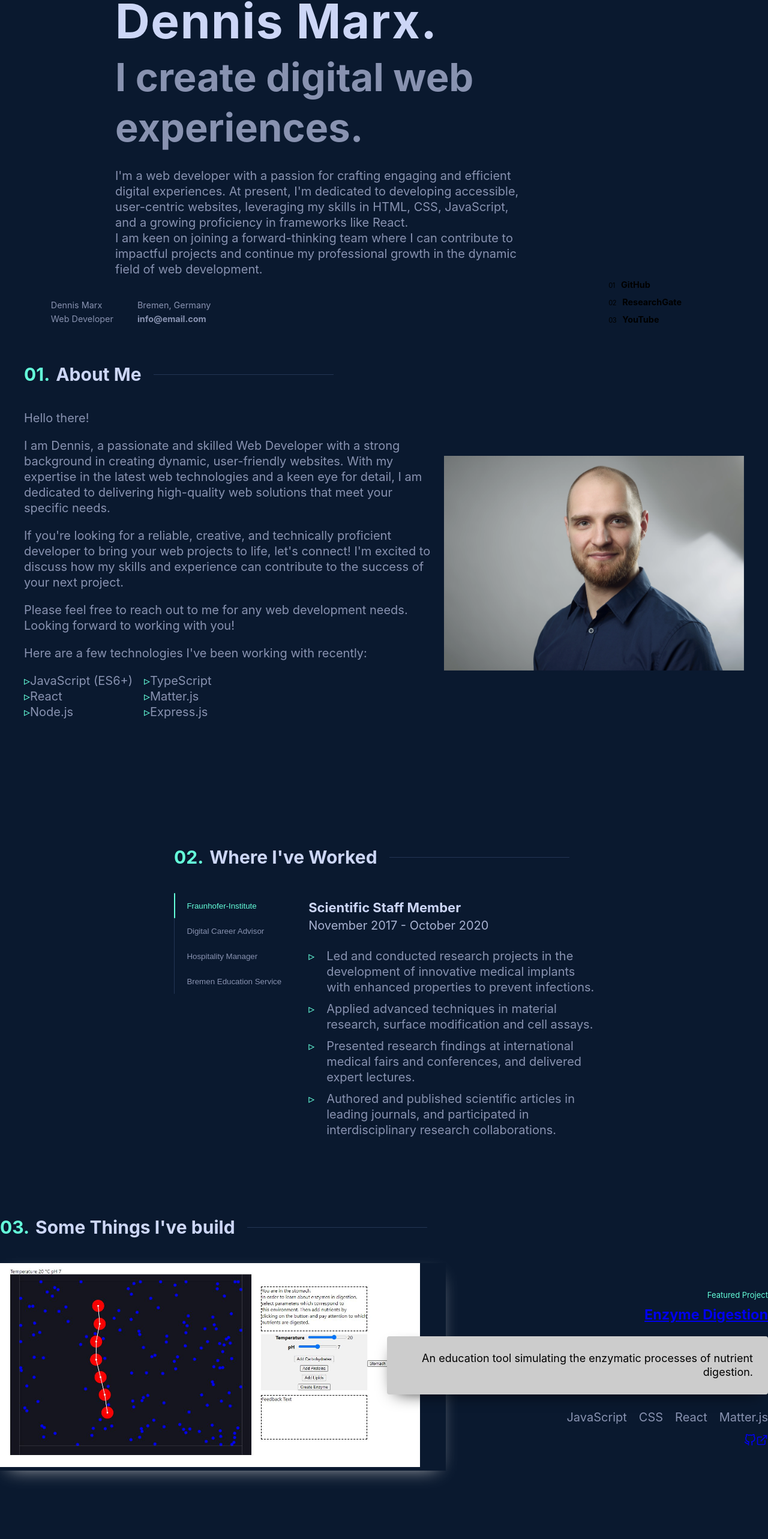
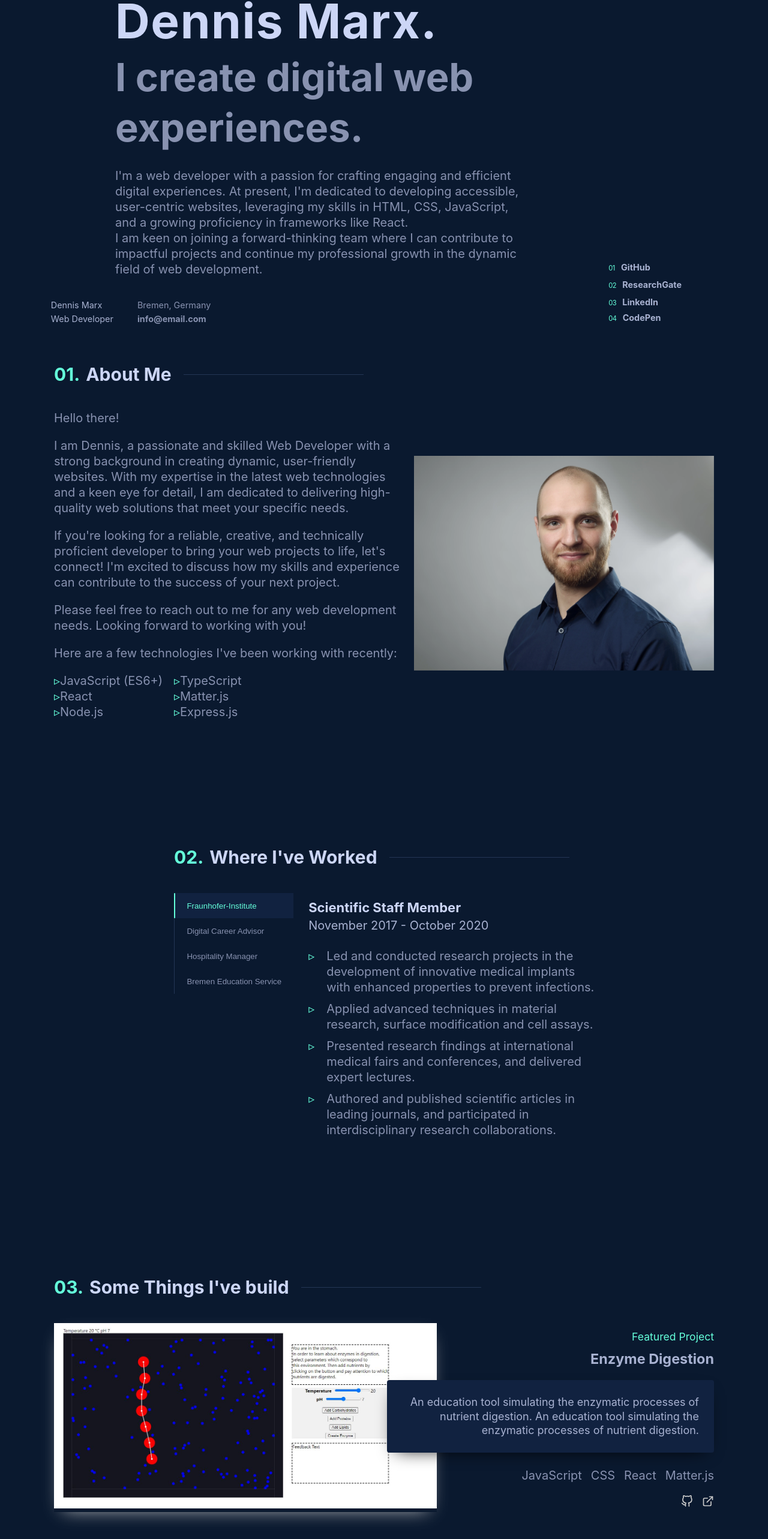
Before and after one commit to denmarx/resume23-24, a React (Create React App) app: page / in a window 1280 px wide. Shown: the part 205-2771 px from the top of the page at 60% size. Built offline with nearby package versions, Linux system fonts and the light colour scheme.

Commit message:
add project styling

```diff
--- a/src/components/Content/About.module.css
+++ b/src/components/Content/About.module.css
@@ -1,6 +1,6 @@
 .aboutWrapper {
   padding-bottom: 100px;
-  max-width: 1200px;
+  max-width: 1100px;
   margin: 0px auto;
 }
 
--- a/src/components/Content/Jobs.js
+++ b/src/components/Content/Jobs.js
@@ -38,9 +38,13 @@ const Jobs = () => {
         <div role='tablist' className={styles.tabList}>
           {jobNames.map((jobName) => (
             <button
+              className={styles.tablistButton}
               key={jobName}
               onClick={() => setActiveJob(jobName)}
-              style={{ color: activeJob === jobName ? 'var(--green)' : 'var(--slate)' }}
+              style={{
+                color: activeJob === jobName ? 'var(--green)' : 'var(--slate)',
+                backgroundColor: activeJob === jobName ? 'var(--light-navy)' : 'var(--navy)',
+              }}
             >
               <span>{jobName}</span>
             </button>
--- a/src/components/Content/Jobs.module.css
+++ b/src/components/Content/Jobs.module.css
@@ -37,7 +37,7 @@
   display: flex;
   /* align-items: center; */
   justify-content: space-between;
-  gap: 20px;
+  /* gap: 20px; */
   min-height: 340px;
   opacity: 0;
 }
@@ -61,8 +61,19 @@
   align-items: center;
   -webkit-box-align: center;
   height: 42px;
-  width: 100%;
+  /* width: 100%; */
   white-space: nowrap;
+  padding: 0px 20px;
+}
+
+.tabList button:hover {
+  background-color: var(--light-navy);
+  transition: 0.3s ease-in-out;
+}
+
+.tabList button:hover span {
+  color: var(--green);
+  transition: 0.3s ease-in-out;
 }
 
 .tabHighlightBar {
--- a/src/components/Content/Projects.js
+++ b/src/components/Content/Projects.js
@@ -13,8 +13,8 @@ const Projects = () => {
         Some Things I've build
       </h2>
       <ul className={styles.styledProjectGrid}>
-        <li className={styles.styledProject} ref={addRef(0.5)}>
-          <div className={styles.projectContent} data-animation-type='slideInFromRight' ref={addRef(0.9)}>
+        <li className={styles.styledProject} ref={addRef(0.6)}>
+          <div className={styles.projectContent}>
             <div>
               <p className={styles.projectOverline}>Featured Project</p>
               <h3 className={styles.projectTitle}>
@@ -23,7 +23,10 @@ const Projects = () => {
                 </a>
               </h3>
               <div className={styles.projectDescription}>
-                <p>An education tool simulating the enzymatic processes of nutrient digestion.</p>
+                <p>
+                  An education tool simulating the enzymatic processes of nutrient digestion. An education tool
+                  simulating the enzymatic processes of nutrient digestion.
+                </p>
               </div>
               <ul className={styles.projectTechList}>
                 <li>JavaScript</li>
@@ -32,7 +35,13 @@ const Projects = () => {
                 <li>Matter.js</li>
               </ul>
               <div className={styles.projectLinks}>
-                <a href='/' aria-label='GitHub Link' rel='noopener noreferrer' target='_blank'>
+                <a
+                  className={styles.githubLink}
+                  href='/'
+                  aria-label='GitHub Link'
+                  rel='noopener noreferrer'
+                  target='_blank'
+                >
                   <svg
                     xmlns='http://www.w3.org/2000/svg'
                     role='img'
@@ -69,7 +78,7 @@ const Projects = () => {
               </div>
             </div>
           </div>
-          <div className={styles.projectImage} data-animation-type='slideInFromLeft' ref={addRef(0.5)}>
+          <div className={styles.projectImage}>
             <a href='/' rel='noopener noreferrer' target='_blank'>
               <div className={styles.imageWrapper}>
                 <img aria-hidden='true' data-placeholder-image='' decoding='async' src={enzyme} alt=''></img>
@@ -77,7 +86,7 @@ const Projects = () => {
             </a>
           </div>
         </li>
-        <li className={styles.styledProject}>
+        <li className={styles.styledProject} ref={addRef(0.6)}>
           <div className={styles.projectContent}>
             <div>
               <p className={styles.projectOverline}>Featured Project</p>
@@ -96,7 +105,13 @@ const Projects = () => {
                 <li>Matter.js</li>
               </ul>
               <div className={styles.projectLinks}>
-                <a href='/' aria-label='GitHub Link' rel='noopener noreferrer' target='_blank'>
+                <a
+                  className={styles.githubLink}
+                  href='/'
+                  aria-label='GitHub Link'
+                  rel='noopener noreferrer'
+                  target='_blank'
+                >
                   <svg
                     xmlns='http://www.w3.org/2000/svg'
                     role='img'
@@ -141,7 +156,7 @@ const Projects = () => {
             </a>
           </div>
         </li>
-        <li className={styles.styledProject}>
+        <li className={styles.styledProject} ref={addRef(0.6)}>
           <div className={styles.projectContent}>
             <div>
               <p className={styles.projectOverline}>Featured Project</p>
@@ -160,7 +175,13 @@ const Projects = () => {
                 <li>Matter.js</li>
               </ul>
               <div className={styles.projectLinks}>
-                <a href='/' aria-label='GitHub Link' rel='noopener noreferrer' target='_blank'>
+                <a
+                  className={styles.githubLink}
+                  href='/'
+                  aria-label='GitHub Link'
+                  rel='noopener noreferrer'
+                  target='_blank'
+                >
                   <svg
                     xmlns='http://www.w3.org/2000/svg'
                     role='img'
@@ -205,7 +226,7 @@ const Projects = () => {
             </a>
           </div>
         </li>
-        <li className={styles.styledProject}>
+        <li className={styles.styledProject} ref={addRef(0.6)}>
           <div className={styles.projectContent}>
             <div>
               <p className={styles.projectOverline}>Featured Project</p>
@@ -224,7 +245,13 @@ const Projects = () => {
                 <li>Matter.js</li>
               </ul>
               <div className={styles.projectLinks}>
-                <a href='/' aria-label='GitHub Link' rel='noopener noreferrer' target='_blank'>
+                <a
+                  className={styles.githubLink}
+                  href='/'
+                  aria-label='GitHub Link'
+                  rel='noopener noreferrer'
+                  target='_blank'
+                >
                   <svg
                     xmlns='http://www.w3.org/2000/svg'
                     role='img'
--- a/src/components/Content/Projects.module.css
+++ b/src/components/Content/Projects.module.css
@@ -1,6 +1,6 @@
-.projectsWrapper {
+.projectWrapper {
   padding: 100px 0;
-  max-width: 1000px;
+  max-width: 1100px;
   margin: 0px auto;
 }
 
@@ -50,7 +50,7 @@
   opacity: 0;
 }
 .styledProject .projectContent {
-  opacity: 0;
+  /* opacity: 0; */
   z-index: 2;
 }
 
@@ -67,12 +67,17 @@
   margin: 10px 0px;
   color: var(--green);
   /* font-family: var(--font-mono); */
-  font-size: 13px;
+  font-size: 1.1rem;
   font-weight: 400;
 }
 
 .projectTitle {
   margin: 0px 0px 20px;
+}
+
+.projectTitle a {
+  text-decoration: none;
+  color: var(--light-slate);
 }
 
 .projectDescription {
@@ -82,9 +87,13 @@
   z-index: 2;
   padding: 25px;
   border-radius: 4px;
-  background-color: #ccc;
+  background-color: var(--light-navy);
   color: #000;
   font-size: 18px;
+}
+
+.projectDescription p {
+  color: var(--light-slate);
 }
 
 .styledProject:nth-of-type(2n + 1) .projectTechList {
@@ -97,19 +106,26 @@
   flex-wrap: wrap;
   position: relative;
   z-index: 2;
-  margin: 25px 0px 10px;
+  margin: 25px 0px 20px;
   padding: 0px;
   list-style: none;
 }
 
-.styledProject .projectTechList li {
-  margin: 0px 0px 5px 20px;
+.projectTechList li:nth-child(1),
+.projectTechList li:nth-child(2),
+.projectTechList li:nth-child(3) {
+  margin-right: 15px;
+}
+
+.githubLink {
+  padding-right: 15px;
 }
 
 .feather {
   width: 20px;
   height: 20px;
   fill: none;
+  color: #ccc;
 }
 
 .styledProject:nth-of-type(2n + 1) .projectImage {
@@ -122,7 +138,7 @@
   grid-area: 1 / 6 / -1 / -1;
   position: relative;
   z-index: 1;
-  opacity: 0;
+  /* opacity: 0; */
 }
 
 .imageWrapper {
--- a/src/components/Footer/Footer.js
+++ b/src/components/Footer/Footer.js
@@ -39,8 +39,14 @@ const Footer = () => {
             <li>
               <a href='/' target='_blanks' rel='noopener'>
                 <span>03</span>
-                <strong>YouTube</strong>
+                <strong>LinkedIn</strong>
               </a>
+              <li>
+                <a href='/' target='_blanks' rel='noopener'>
+                  <span>04</span>
+                  <strong>CodePen</strong>
+                </a>
+              </li>
             </li>
           </ul>
         </nav>
--- a/src/components/Footer/Footer.module.css
+++ b/src/components/Footer/Footer.module.css
@@ -41,6 +41,7 @@
 
 .occupation {
   padding-right: 2.5rem;
+  color: var(--light-slate);
 }
 
 .social {
@@ -58,7 +59,7 @@
 
 .social a {
   text-decoration: none;
-  color: #000;
+  color: var(--light-slate);
   font-size: 0.9rem;
 }
 
@@ -66,4 +67,5 @@
   margin-right: 10px;
   letter-spacing: -0.03rem;
   font-size: 0.7rem;
+  color: var(--green);
 }
--- a/src/components/utils/js/useRevealOnScroll.js
+++ b/src/components/utils/js/useRevealOnScroll.js
@@ -11,17 +11,9 @@ const useRevealOnScroll = () => {
       const viewportHeight = window.innerHeight;
 
       elementsRef.current.forEach((el) => {
-        if (el && fromTop + viewportHeight > el.offsetTop) {
+        if (el && fromTop + viewportHeight > el.offsetTop + 35) {
           el.style.animationDelay = `${el.dataset.delay}s`;
-
-          const animationType = el.dataset.animationType;
-          if (animationType === 'slideInFromRight') {
-            el.classList.add(animations.revealOnScrollFromRightSide);
-          } else if (animationType === 'slideInFromLeft') {
-            el.classList.add(animations.revealOnScrollFromLeftSide);
-          } else {
-            el.classList.add(animations.revealOnScroll);
-          }
+          el.classList.add(animations.revealOnScroll);
         }
       });
     };
--- a/src/styles/index.css
+++ b/src/styles/index.css
@@ -2,19 +2,6 @@
   margin: 0;
   padding: 0;
   box-sizing: inherit;
-}
-
-body {
-  margin: 0px;
-  width: 100%;
-  min-height: 100%;
-  overflow-x: hidden;
-  -webkit-font-smoothing: antialiased;
-  background-color: var(--navy);
-  color: var(--slate);
-  font-family: var(--font-sans);
-  font-size: var(--fz-xl);
-  line-height: 1.3;
 }
 
 :root {
@@ -56,6 +43,19 @@ body {
   --ham-after-active: bottom 0.1s ease-out, transform 0.22s cubic-bezier(0.215, 0.61, 0.355, 1) 0.12s;
 }
 
+body {
+  margin: 0px;
+  width: 100%;
+  min-height: 100%;
+  overflow-x: hidden;
+  -webkit-font-smoothing: antialiased;
+  background-color: var(--navy);
+  color: var(--slate);
+  font-family: var(--font-sans);
+  font-size: var(--fz-xl);
+  line-height: 1.3;
+}
+
 :root::-webkit-scrollbar-thumb {
   background-color: var(--dark-slate);
   border: 3px solid var(--navy);
```
